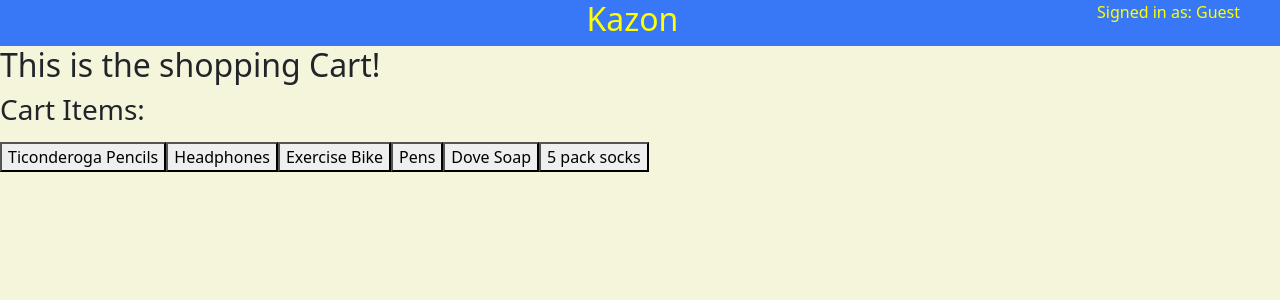
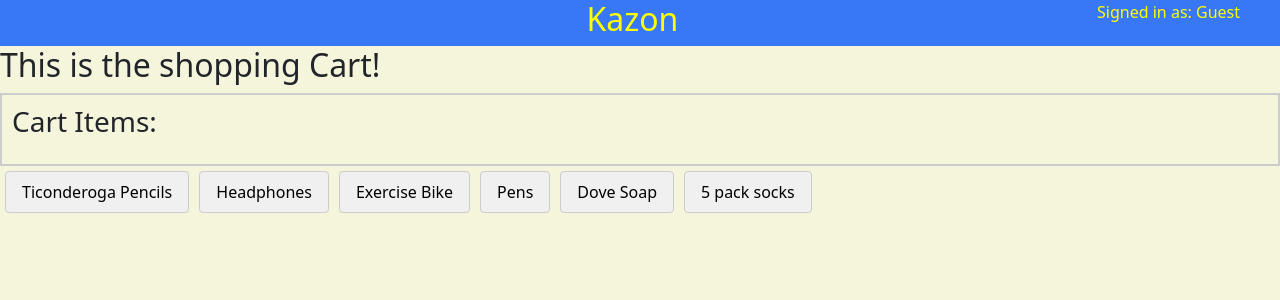
Before and after one commit to ShashiSugrim/kazonfrontend, a React (Create React App) app: page /cart in a window 1280 px wide. Shown: the top 300 px of the page. Built offline with nearby package versions, Linux system fonts and the light colour scheme.

Commit message:
Updated Cart component with new features

```diff
--- a/src/components/Cart.jsx
+++ b/src/components/Cart.jsx
@@ -4,9 +4,9 @@ import LogoBar from "./LogoBar";
 const Cart = () => {
   const [cartItems, setCartItems] = useState([]);
 
-  // Function to add an item to the cart
+  // Function to add an item to the cart using functional update
   const addItemToCart = (item) => {
-    setCartItems([...cartItems, item]);
+    setCartItems((prevCartItems) => [...prevCartItems, item]);
   };
 
   // Array of objects representing items
@@ -20,11 +20,31 @@ const Cart = () => {
     // You can add more items here
   ];
 
+  // Inline styles for cart container and buttons
+  const cartContainerStyle = {
+    border: "2px solid #ccc",
+    padding: "10px",
+  };
+
+  const buttonContainerStyle = {
+    display: "flex",
+    flexWrap: "wrap",
+  };
+
+  const buttonStyle = {
+    margin: "5px",
+    padding: "8px 16px",
+    backgroundColor: "#f0f0f0",
+    border: "1px solid #ccc",
+    borderRadius: "4px",
+    cursor: "pointer",
+  };
+
   return (
     <>
       <LogoBar />
       <h2>This is the shopping Cart!</h2>
-      <div>
+      <div style={cartContainerStyle}>
         <h3>Cart Items:</h3>
         <ul>
           {cartItems.map((item, index) => (
@@ -33,11 +53,13 @@ const Cart = () => {
         </ul>
       </div>
       {/* Dynamically render buttons for each item */}
-      {items.map((item, index) => (
-        <button key={index} onClick={() => addItemToCart(item.name)}>
-          {item.name}
-        </button>
-      ))}
+      <div style={buttonContainerStyle}>
+        {items.map((item, index) => (
+          <button key={index} onClick={() => addItemToCart(item.name)} style={buttonStyle}>
+            {item.name}
+          </button>
+        ))}
+      </div>
     </>
   );
 };
```
